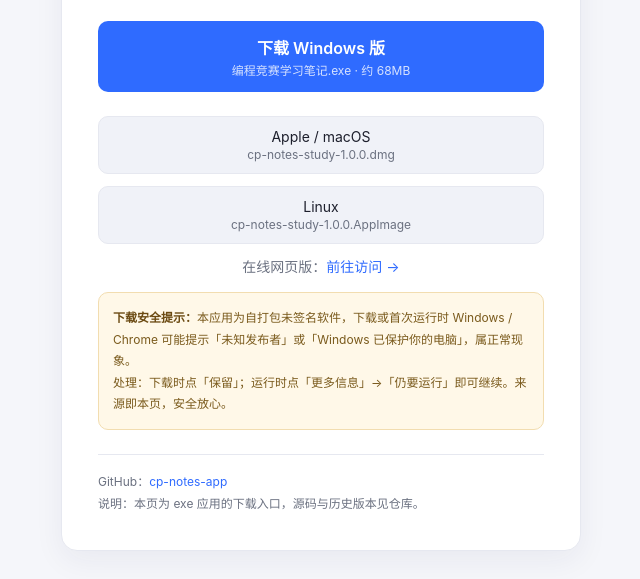
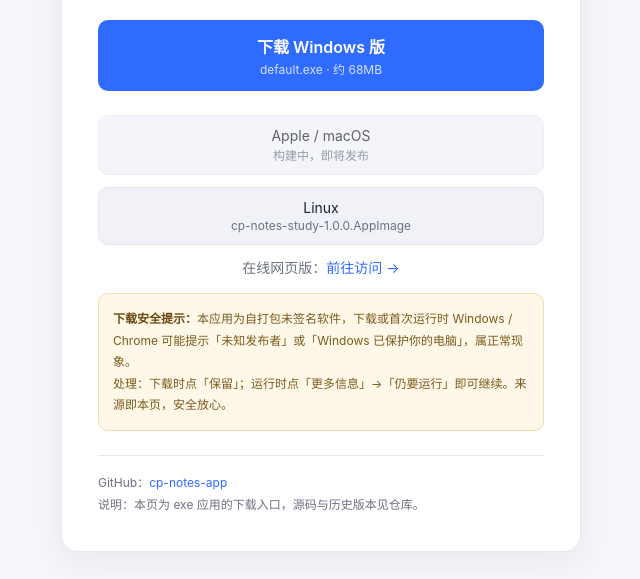
Before and after one commit to zhangjiahang666/cp-notes-app, an Electron app: page index.html in a window 1280 px wide. Shown: the part 221-800 px from the top of the page, without its empty margins (319-959 px from the left). Drawn offline with Linux system fonts and the light colour scheme.

Commit message:
下载页Windows对到default.exe,macOS暂标构建中

```diff
--- a/index.html
+++ b/index.html
@@ -35,11 +35,11 @@
     <img class="avatar" src="app_icon_128.png" alt="编程竞赛学习笔记">
     <h1>C++ 笔记</h1>
     <p class="sub">免登录，打开即用 · 选择你的系统下载</p>
-    <a class="dl" href="https://github.com/zhangjiahang666/cp-notes-app/releases/latest/download/编程竞赛学习笔记.exe" download>
+    <a class="dl" href="https://github.com/zhangjiahang666/cp-notes-app/releases/latest/download/default.exe" download>
       下载 Windows 版
-      <small>编程竞赛学习笔记.exe · 约 68MB</small>
+      <small>default.exe · 约 68MB</small>
     </a>
-    <a class="plat" href="https://github.com/zhangjiahang666/cp-notes-app/releases/latest/download/cp-notes-study-1.0.0.dmg">Apple / macOS<small>cp-notes-study-1.0.0.dmg</small></a>
+    <a class="plat soon" href="javascript:void(0)">Apple / macOS<small>构建中，即将发布</small></a>
     <a class="plat" href="https://github.com/zhangjiahang666/cp-notes-app/releases/latest/download/cp-notes-study-1.0.0.AppImage">Linux<small>cp-notes-study-1.0.0.AppImage</small></a>
     <p class="link">在线网页版：<a href="https://zhangjiahang666.github.io/cp-notes/">前往访问 →</a></p>
     <div class="safe"><b>下载安全提示：</b>本应用为自打包未签名软件，下载或首次运行时 Windows / Chrome 可能提示「未知发布者」或「Windows 已保护你的电脑」，属正常现象。<br>处理：下载时点「保留」；运行时点「更多信息」→「仍要运行」即可继续。来源即本页，安全放心。</div>
```
